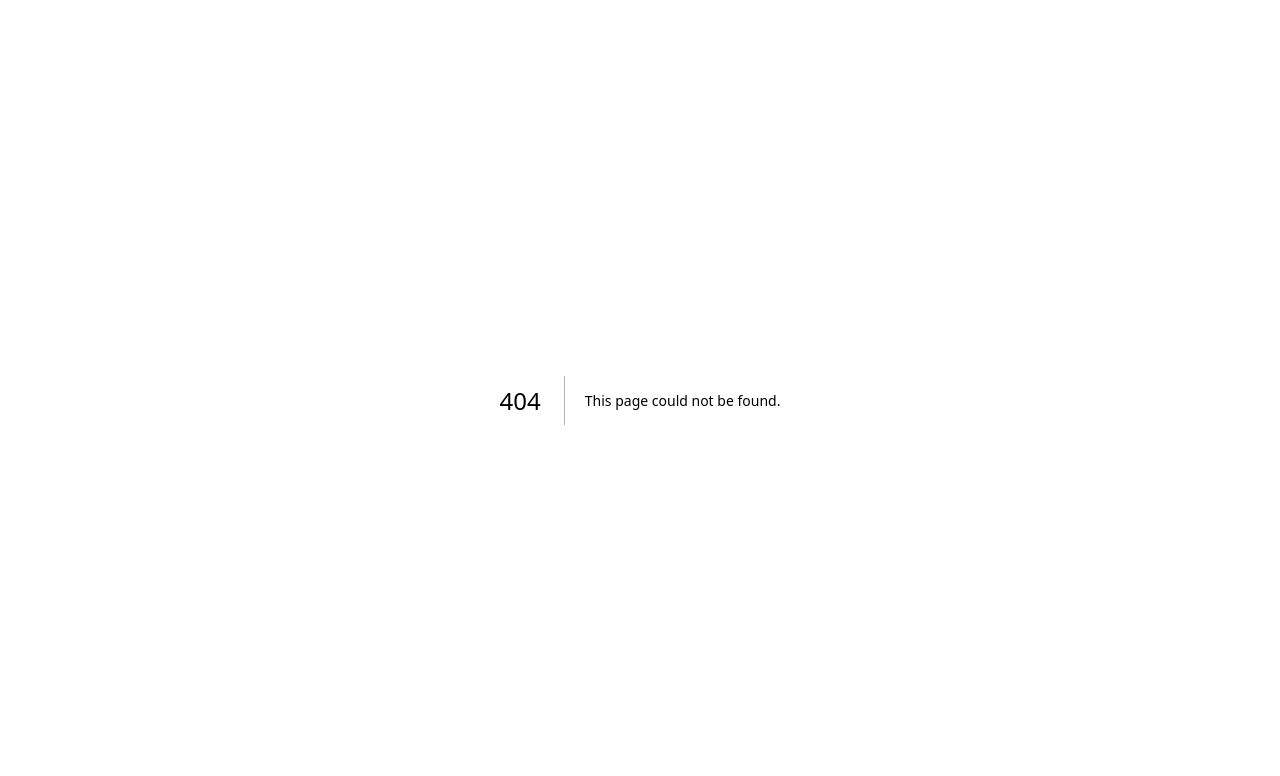
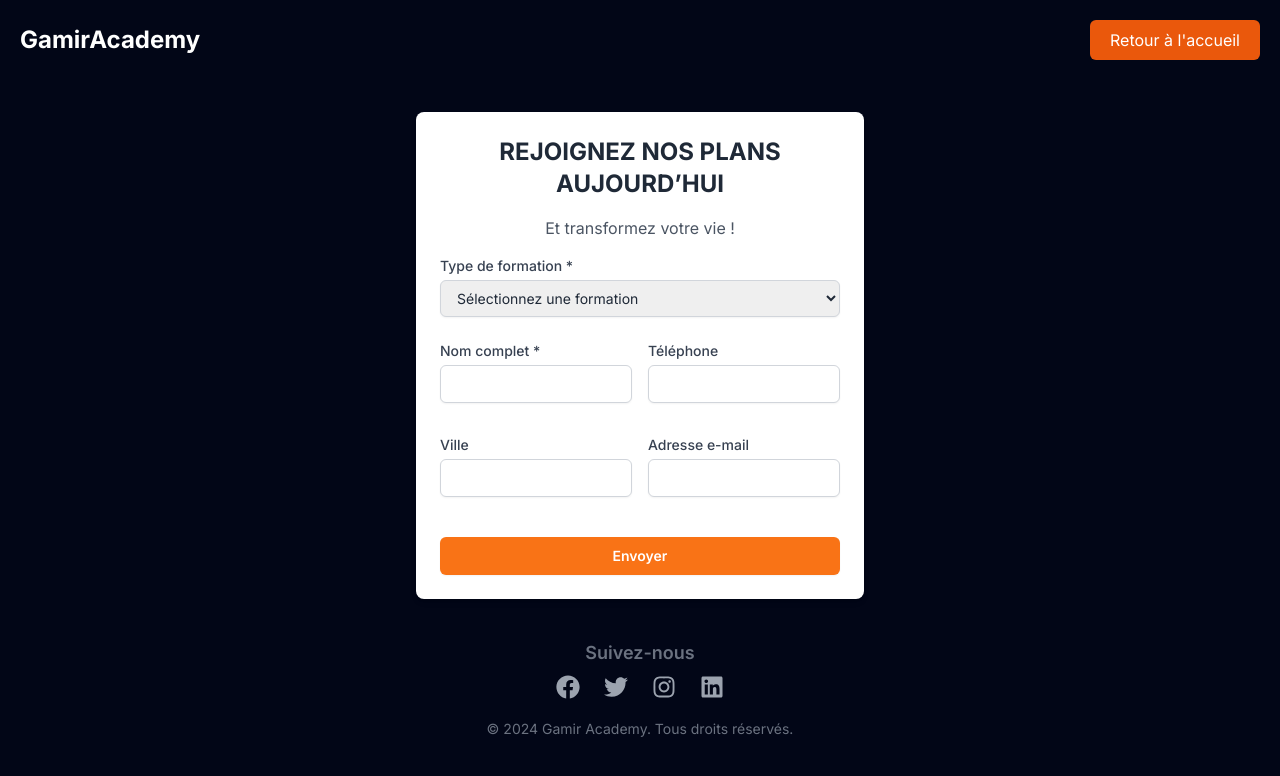
Before and after one commit to Aminemsaq/next_js_project, a Next.js app: page /register in a window 1280 px wide. Before the commit this address had no page. Shown: the top 776 px of the page. Built offline with nearby package versions, Linux system fonts and the light colour scheme.

Commit message:
Second Push

```diff
--- a/app/page.tsx
+++ b/app/page.tsx
@@ -1,4 +1,5 @@
 import dynamic from 'next/dynamic';
+import React from 'react';
 
 const Landing = dynamic(() => import('@/components/Landing'));
 
--- /dev/null
+++ b/app/register/layout.tsx
@@ -0,0 +1,16 @@
+export const metadata = {
+  title: 'Next.js',
+  description: 'Generated by Next.js',
+}
+
+export default function RootLayout({
+  children,
+}: {
+  children: React.ReactNode
+}) {
+  return (
+    <html lang="en">
+      <body>{children}</body>
+    </html>
+  )
+}
--- /dev/null
+++ b/app/register/page.tsx
@@ -0,0 +1,225 @@
+/* eslint-disable react/no-unescaped-entities */
+// app/register/page.tsx
+"use client";
+/* eslint-disable react/no-unescaped-entities */
+// app/register/page.tsx
+import Link from 'next/link';
+import React, { useState } from 'react';
+import { FaFacebook, FaTwitter, FaInstagram, FaLinkedin } from 'react-icons/fa';
+import axios from 'axios';
+import { ToastContainer, toast } from 'react-toastify';
+import 'react-toastify/dist/ReactToastify.css';
+
+interface FormData {
+  typeOfTraining: string;
+  nomcomplet: string;
+  phone: string;
+  city: string;
+  email: string;
+}
+
+const Registration: React.FC = () => {
+  const initialTrainingType = ''; // Replace with actual initial training type logic if needed
+  const [formData, setFormData] = useState<FormData>({
+    typeOfTraining: initialTrainingType,
+    nomcomplet: '',
+    phone: '',
+    city: '',
+    email: '',
+  });
+
+  const handleChange = (e: React.ChangeEvent<HTMLInputElement | HTMLSelectElement>) => {
+    const { name, value } = e.target;
+    setFormData({ ...formData, [name]: value });
+  };
+
+  const handleSubmit = async (e: React.FormEvent<HTMLFormElement>) => {
+    e.preventDefault();
+
+    try {
+      const response = await axios.post('https://sheetdb.io/api/v1/oehrz137dehzq', formData);
+
+      console.log('Form submitted successfully:', response.data);
+
+      // Optionally reset the form after successful submission
+      setFormData({
+        typeOfTraining: initialTrainingType,
+        nomcomplet: '',
+        phone: '',
+        city: '',
+        email: '',
+      });
+
+      // Show toast notification
+      toast.success('Votre inscription a été soumise avec succès !', {
+        position: 'top-right',
+        autoClose: 5000,
+        hideProgressBar: false,
+        closeOnClick: true,
+        pauseOnHover: true,
+        draggable: true,
+        progress: undefined,
+      });
+
+      // Redirect programmatically using window.location or other method
+      window.location.href = '/'; // Example of redirecting to homepage
+    } catch (error) {
+      console.error('Error submitting form:', error);
+      // Handle error state or display error message to user
+      toast.error('Une erreur est survenue lors de la soumission du formulaire.', {
+        position: 'top-right',
+        autoClose: 5000,
+        hideProgressBar: false,
+        closeOnClick: true,
+        pauseOnHover: true,
+        draggable: true,
+        progress: undefined,
+      });
+    }
+  };
+
+  return (
+    <>
+      <ToastContainer />
+      <nav className="bg-slate-950 px-5 py-5 fixed top-0 left-0 w-full z-20">
+        <div className="container mx-auto flex justify-between items-center">
+          <div className="text-white text-2xl font-bold">
+            <Link href="/" passHref aria-label="Home">
+              GamirAcademy
+            </Link>
+          </div>
+          <div className="flex">
+            <Link
+              href="/"
+              passHref
+              className="bg-orange-600 text-white hover:bg-orange-400 px-2 py-2 md:px-5 md:py-2 rounded-md transition duration-300 cursor-pointer text-sm md:text-base"
+            >
+              Retour à l'accueil
+            </Link>
+          </div>
+        </div>
+      </nav>
+      <div className="bg-slate-950 pt-28 flex flex-col justify-center items-center">
+        <div className="container mx-auto px-4 sm:px-6 lg:px-8">
+          <div className="max-w-md mx-auto bg-white shadow-md rounded-lg p-4 sm:p-6">
+            <h2 className="text-2xl font-bold text-center text-gray-800 mb-4">
+              REJOIGNEZ NOS PLANS AUJOURD’HUI
+            </h2>
+            <p className="text-center text-gray-600 mb-4">Et transformez votre vie !</p>
+            <form onSubmit={handleSubmit} className="space-y-4 sm:space-y-6">
+              <div className="mb-4">
+                <label htmlFor="typeOfTraining" className="block text-sm font-medium text-gray-700">
+                  Type de formation *
+                </label>
+                <select
+                  name="typeOfTraining"
+                  id="typeOfTraining"
+                  value={formData.typeOfTraining}
+                  onChange={handleChange}
+                  required
+                  className="mt-1 block w-full px-3 py-2 border border-gray-300 rounded-md shadow-sm focus:outline-none focus:ring-blue-500 focus:border-blue-500 text-gray-800 sm:text-sm"
+                >
+                  <option value="">Sélectionnez une formation</option>
+                  <option value="Gamir Academy (2000 Dhs)">Cours débutant à l'Académie Gamir (2000 Dhs)</option>
+                  <option value="Coaching one-to-one premium (3000 Dhs)">Coaching One-to-One Premium (3000 Dhs)</option>
+                </select>
+              </div>
+
+              <div className="grid grid-cols-2 gap-4">
+                <div className="mb-4">
+                  <label htmlFor="nomcomplet" className="block text-sm font-medium text-gray-700">
+                    Nom complet *
+                  </label>
+                  <input
+                    type="text"
+                    name="nomcomplet"
+                    id="nomcomplet"
+                    value={formData.nomcomplet}
+                    onChange={handleChange}
+                    required
+                    className="mt-1 block w-full px-3 py-2 border border-gray-300 rounded-md shadow-sm focus:outline-none focus:ring-blue-500 focus:border-blue-500 text-gray-800 sm:text-sm"
+                  />
+                </div>
+
+                <div className="mb-4">
+                  <label htmlFor="phone" className="block text-sm font-medium text-gray-700">
+                    Téléphone
+                  </label>
+                  <input
+                    type="text"
+                    name="phone"
+                    id="phone"
+                    value={formData.phone}
+                    onChange={handleChange}
+                    className="mt-1 block w-full px-3 py-2 border border-gray-300 rounded-md shadow-sm focus:outline-none focus:ring-blue-500 focus:border-blue-500 text-gray-800 sm:text-sm"
+                  />
+                </div>
+
+                <div className="mb-4">
+                  <label htmlFor="city" className="block text-sm font-medium text-gray-700">
+                    Ville
+                  </label>
+                  <input
+                    type="text"
+                    name="city"
+                    id="city"
+                    value={formData.city}
+                    onChange={handleChange}
+                    className="mt-1 block w-full px-3 py-2 border border-gray-300 rounded-md shadow-sm focus:outline-none focus:ring-blue-500 focus:border-blue-500 text-gray-800 sm:text-sm"
+                  />
+                </div>
+
+                <div className="mb-4">
+                  <label htmlFor="email" className="block text-sm font-medium text-gray-700">
+                    Adresse e-mail
+                  </label>
+                  <input
+                    type="email"
+                    name="email"
+                    id="email"
+                    value={formData.email}
+                    onChange={handleChange}
+                    required
+                    className="mt-1 block w-full px-3 py-2 border border-gray-300 rounded-md shadow-sm focus:outline-none focus:ring-blue-500 focus:border-blue-500 text-gray-800 sm:text-sm"
+                  />
+                </div>
+              </div>
+
+              <div>
+                <button
+                  type="submit"
+                  className="w-full flex justify-center py-2 px-4 border border-transparent rounded-md shadow-sm text-sm font-semibold text-white bg-orange-500 hover:bg-orange-600 focus:outline-none focus:ring-2 focus:ring-offset-2 focus:ring-red-500"
+                >
+                  Envoyer
+                </button>
+              </div>
+            </form>
+          </div>
+        </div>
+      </div>
+
+      <div className="mt-10 text-center text-gray-500 text-sm">
+        <h3 className="text-lg font-semibold mb-2">Suivez-nous</h3>
+        <div className="flex justify-center items-center space-x-6">
+          <a href="https://www.facebook.com" className="text-gray-400 hover:text-white">
+            <FaFacebook className="w-6 h-6" />
+          </a>
+          <a href="https://www.twitter.com" className="text-gray-400 hover:text-white">
+            <FaTwitter className="w-6 h-6" />
+          </a>
+          <a href="https://www.instagram.com" className="text-gray-400 hover:text-white">
+            <FaInstagram className="w-6 h-6" />
+          </a>
+          <a href="https://www.linkedin.com" className="text-gray-400 hover:text-white">
+            <FaLinkedin className="w-6 h-6" />
+          </a>
+        </div>
+        <div className="mt-3 lg:mt-5">
+          &copy; 2024 Gamir Academy. Tous droits réservés.
+        </div>
+      </div>
+    </>
+  );
+};
+
+export default Registration;
--- a/components/Footer.tsx
+++ b/components/Footer.tsx
@@ -40,7 +40,7 @@ const Footer = () => {
           </div>
         </div>
       </div>
-      <div className="text-left mt-10  text-left lg:text-center  text-gray-500 text-sm">
+      <div className="text-left mt-10 lg:text-center  text-gray-500 text-sm">
         &copy; 2024 Gamir Academy. Tous droits réservés.
       </div>
     </footer>
--- a/package.json
+++ b/package.json
@@ -12,10 +12,12 @@
     "@fortawesome/free-solid-svg-icons": "^6.5.2",
     "@fortawesome/react-fontawesome": "^0.2.2",
     "@heroicons/react": "^2.1.4",
+    "axios": "^1.7.2",
     "next": "^14.2.4",
     "react": "^18.2.0",
     "react-dom": "^18.2.0",
     "react-icons": "^5.2.1",
+    "react-toastify": "^10.0.5",
     "react-youtube": "^10.1.0"
   },
   "devDependencies": {
```
Also changed, not shown: next.config.mjs (indentation only), 1 other file (tests, documents, lock files or other folders).
